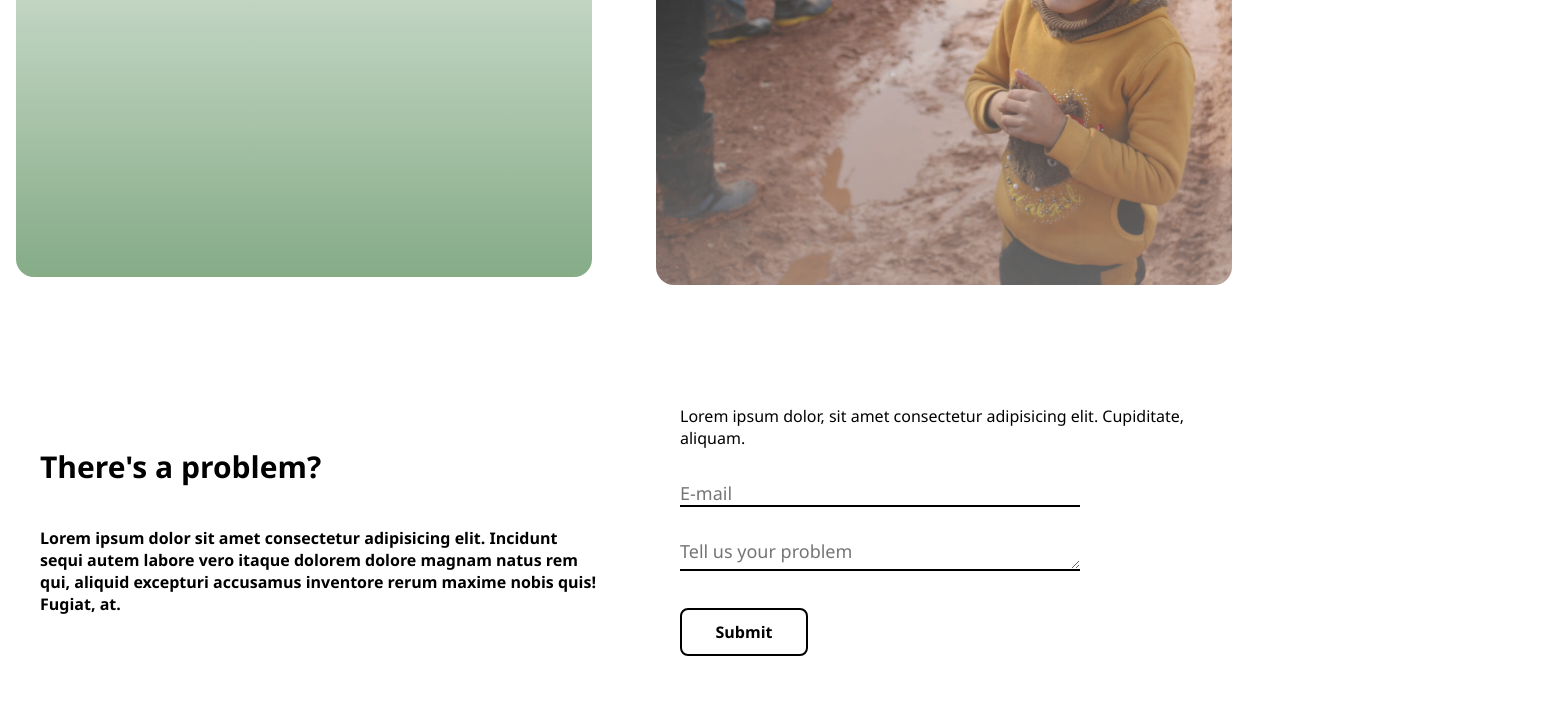
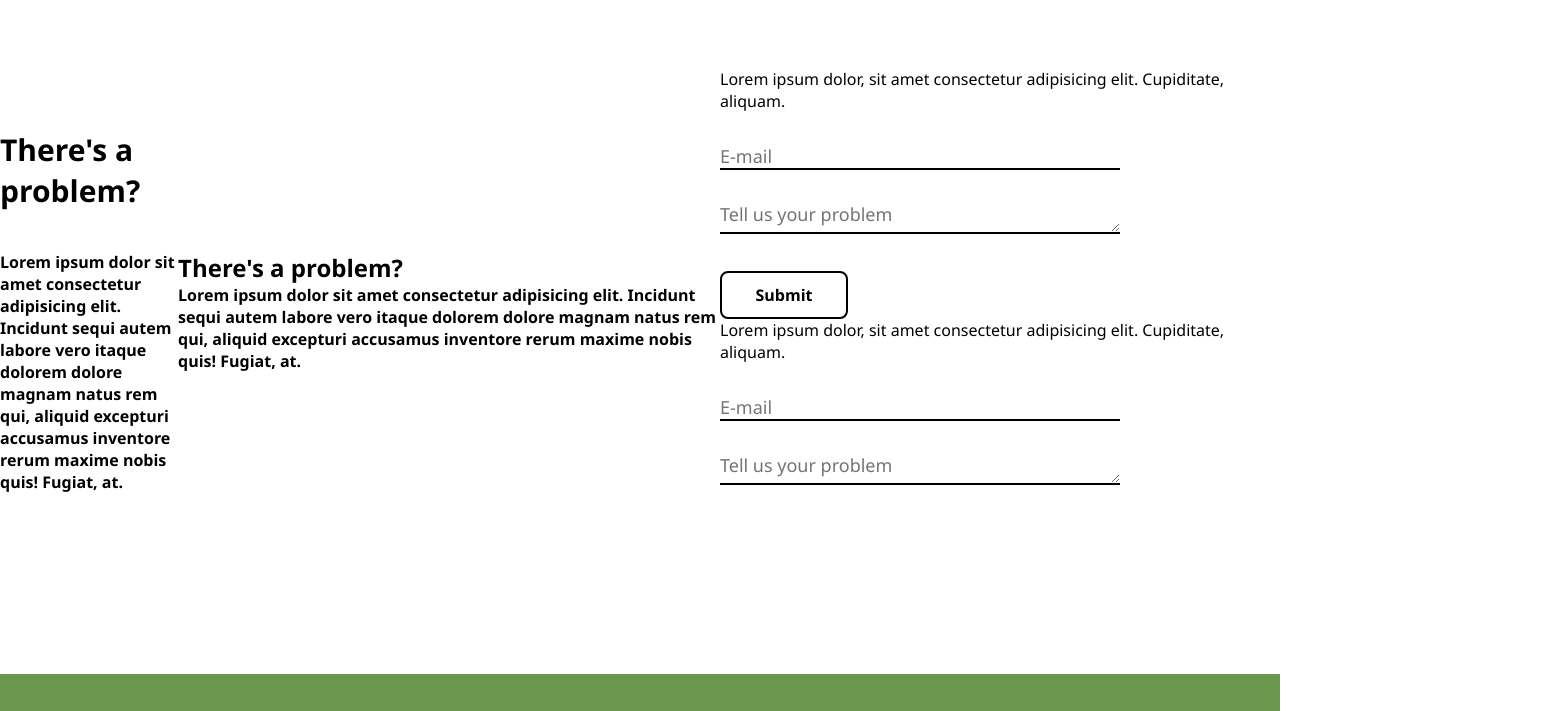
Before and after one commit to ArberSh/Donation., a plain HTML site: page index.html in a window 1280 px wide. Shown: the part 2262-2973 px from the top of the page, 1543 px wide, since content can reach past the window. Drawn offline with Linux system fonts and the light colour scheme.

Commit message:
Fixing br0

```diff
--- a/index.html
+++ b/index.html
@@ -99,6 +99,10 @@
                     <h2>There's a problem?</h2>
                     <h4>Lorem ipsum dolor sit amet consectetur adipisicing elit. Incidunt sequi autem labore vero itaque dolorem dolore magnam natus rem qui, aliquid excepturi accusamus inventore rerum maxime nobis quis! Fugiat, at.</h4>
                 </div>
+                <div class="LilDesc_mobile">
+                    <h2>There's a problem?</h2>
+                    <h4>Lorem ipsum dolor sit amet consectetur adipisicing elit. Incidunt sequi autem labore vero itaque dolorem dolore magnam natus rem qui, aliquid excepturi accusamus inventore rerum maxime nobis quis! Fugiat, at.</h4>
+                </div>
                 <div class="Submit">
                     <div class="Desc">
                     Lorem ipsum dolor, sit amet consectetur adipisicing elit. Cupiditate, aliquam.
@@ -113,8 +117,21 @@
                             </div>
                             <button class="submitbut">Submit</button>
                         </form>
+                </div>
+                    <div class="Desc_mobile">
+                        Lorem ipsum dolor, sit amet consectetur adipisicing elit. Cupiditate, aliquam.
+                        </div>
+                        <div class="Comment_mobile">
+                            <form>
+                                <div class="email_div_mobile">
+                                 <input class="email" type="email" placeholder="E-mail">
+                                </div>                                    <div class="textarea">
+                                 <textarea placeholder="Tell us your problem" cols="30"></textarea>
+                                </div>
+                                <button class="submitbut_mobile">Submit</button>
+                            </form>
+                        </div>
                     </div>
-                </div>
             </div>
         </section>
     </main>
--- a/style.css
+++ b/style.css
@@ -244,7 +244,7 @@ ABOUT US
 }
 
 .Description h2{
-    font-size: 14rem;
+    font-size: 2rem;
     margin-bottom: 20px;
 }
 
```
